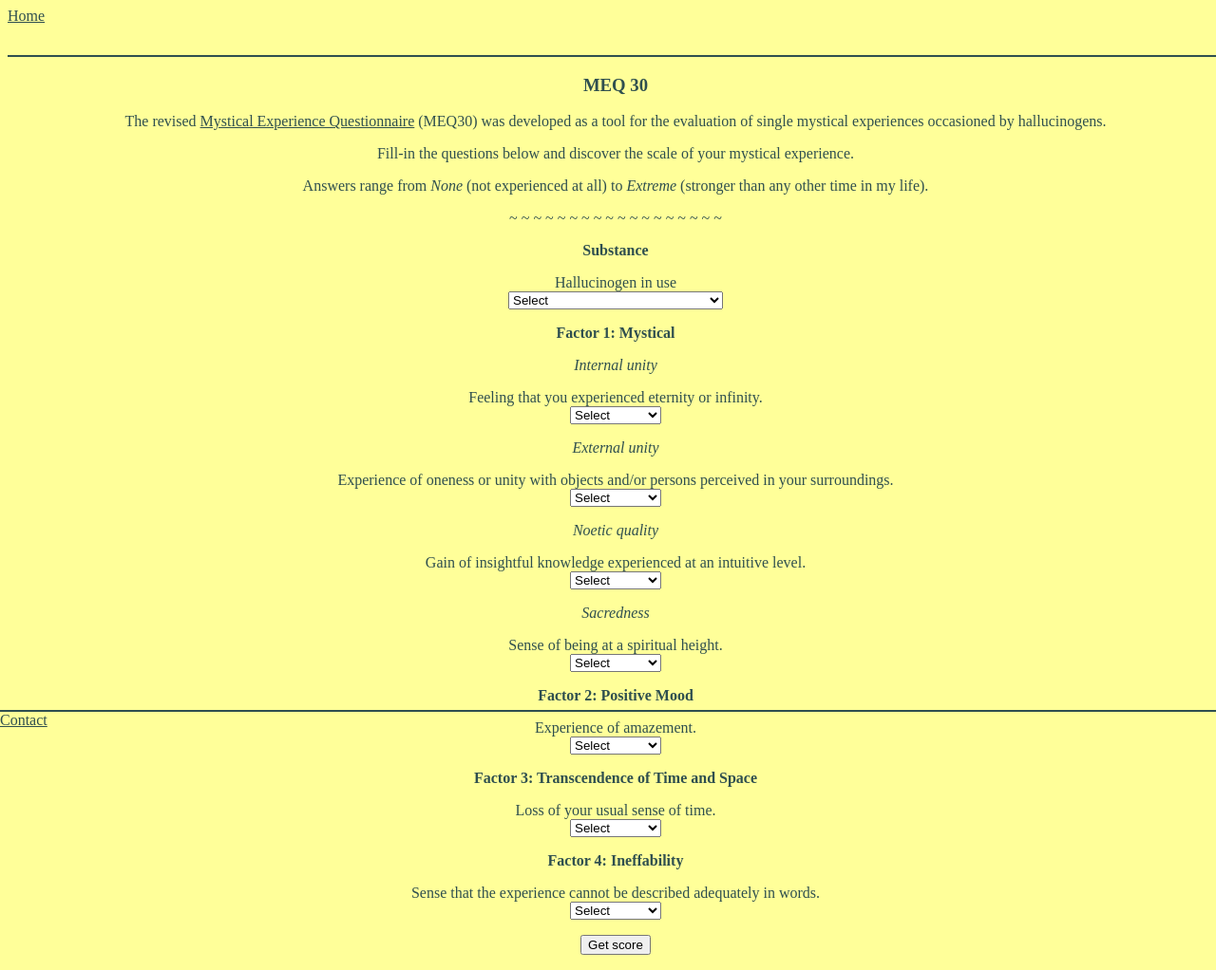
After one commit to bugo99iot/weiweigfu-web, a Flask app: page /meq30 in a window 1280 px wide. The commit adds this page. Shown: the whole page at 95% size. Run offline with Flask 2, Linux system fonts and the light colour scheme.

Commit message:
Miscellanea.

```diff
--- a/app.py
+++ b/app.py
@@ -10,7 +10,8 @@ from settings import APP_PATH, APP_STATIC_PATH
 from utils.load_data import ProjectData
 
 from utils.email_sender import send_email
-from utils.forms import ContactForm
+from forms.contact import ContactForm
+from forms.meq30 import Meq30Form
 
 app = Flask(__name__)
 
@@ -47,6 +48,12 @@ def contact():
         return render_template('core/contact.html', form=form)
 
 
+@app.route('/meq30', methods=["GET", "POST"])
+def meq30():
+    form = Meq30Form()
+    return render_template('installations/meq30.html', form=form)
+
+
 @app.route("/meaning-of-life", methods=["GET"])
 def meaning_of_life():
     meaning_of_life_choice: str = random.choice(ProjectData.MEANING_OF_LIFE)
--- a/data/installations/meaning_of_life.json
+++ b/data/installations/meaning_of_life.json
@@ -19,9 +19,14 @@
   "deserving an after-life.",
   "exiting the wheel or reincarnation.",
   "to reincarnate in a plant.",
-  "to recognize who is are not inferno, and make them endure, and give them space.",
+  "to recognize who is not inferno, and make them endure, and give them space.",
   "the smile of your child.",
   "a picture in black and white.",
   "listening to him, whispering in the dark.",
-  "listening to her, whispering in the dark."
+  "listening to her, whispering in the dark.",
+  "to build your own reality-tunnel.",
+  "to write the greatest novel of XXI century.",
+  "to write the greatest novel of XXII century.",
+  "to write the greatest novel of XXIII century.",
+  "to conect with others."
 ]
--- /dev/null
+++ b/forms/meq30.py
@@ -0,0 +1,87 @@
+from flask_wtf import FlaskForm
+from wtforms import SubmitField, SelectField
+from wtforms.validators import DataRequired
+
+meq30_score_choices = [(None, 'Select'),
+                       (0, 'None'),
+                       (1, 'Can\'t decide'),
+                       (2, 'Slight'),
+                       (3, 'Moderate'),
+                       (4, 'Strong'),
+                       (5, 'Extreme')]
+
+substance_choice = [(None, 'Select'),
+                    ('lsd', 'LSD'),
+                    ('psilocybin', 'Psilocybin / Mushrooms or Truffles'),
+                    ('5-meo-dmt', '5-Meo-DMT (synthetic)'),
+                    ('bufo', 'Bufo / Toad'),
+                    ('dmt', 'DMT (synthetic)'),
+                    ('ayahuasca', 'Ayahuasca'),
+                    ('mescaline', 'Mescaline (synthetic)'),
+                    ('san_pedro', 'San Pedro'),
+                    ('peyote', 'Peyote'),
+                    ('ibogaine', 'Ibogaine'),
+                    ('ketamine', 'Ketamine'),
+                    ('other', 'Other'),
+                    ('dont_know', 'Don\'t know'),
+                    ('dont_want_say', 'Don\'t want to say')]
+
+
+class Meq30Form(FlaskForm):
+    substance = SelectField(label='Hallucinogen in use',
+                            choices=substance_choice)
+
+    # Factor 1: Mystical
+
+    q1 = SelectField(label='Feeling that you experienced eternity or infinity.',
+                     choices=meq30_score_choices,
+                     validators=[DataRequired()],
+                     default=None)
+
+    q2 = SelectField(label='Freedom from the limitations of your personal self and feeling a unity or bond with '
+                           'what was felt to be greater than your personal self.',
+                     choices=meq30_score_choices,
+                     validators=[DataRequired()],
+                     default=None)
+
+    q7 = SelectField(label='Experience of oneness or unity with objects and/or persons perceived in your surroundings.',
+                     choices=meq30_score_choices,
+                     validators=[DataRequired()],
+                     default=None)
+
+    q10 = SelectField(label='Gain of insightful knowledge experienced at an intuitive level.',
+                      choices=meq30_score_choices,
+                      validators=[DataRequired()],
+                      default=None)
+
+    q13 = SelectField(label='Sense of being at a spiritual height.',
+                      choices=meq30_score_choices,
+                      validators=[DataRequired()],
+                      default=None)
+
+    # Factor 2: Positive Mood
+
+    q16 = SelectField(label='Experience of amazement.',
+                      choices=meq30_score_choices,
+                      validators=[DataRequired()],
+                      default=None)
+
+    # Factor 3: Transcendence of Time and Space
+
+    q22 = SelectField(label='Loss of your usual sense of time.',
+                      choices=meq30_score_choices,
+                      validators=[DataRequired()],
+                      default=None)
+
+    # Factor 4: Ineffability
+
+    q28 = SelectField(label='Sense that the experience cannot be described adequately in words.',
+                      choices=meq30_score_choices,
+                      validators=[DataRequired()],
+                      default=None)
+
+    # get score
+    get_score = SubmitField(label="Get score")
+
+    def calculate_score(self):
+        return
--- /dev/null
+++ b/static/js/main.js
@@ -0,0 +1,6 @@
+
+function msgprint() {
+  console.log( "Function is called." )
+  alert("You are Successfully Called the JavaScript function");
+  return num1 + num2;
+}
--- a/templates/core/layout.html
+++ b/templates/core/layout.html
@@ -1,5 +1,5 @@
 <!doctype html>
-<html>
+<html lang="en">
 
   <head>
     <title>{{ title }}</title>
@@ -7,6 +7,7 @@
       <link rel="stylesheet" href="{{ url_for('static', filename='css/main.css') }}">
       <link rel="shortcut icon" href="{{ url_for('static', filename='images/favicon.ico') }}">
       {% block css %}{% endblock %}
+      <script src="{{url_for('static', filename='js/main.js')}}"></script>
   </head>
 
   <body>
--- /dev/null
+++ b/templates/installations/meq30.html
@@ -0,0 +1,127 @@
+{% extends 'core/layout.html' %}
+
+{% block content %}
+<div class="contact">
+    <h3>MEQ 30 </h3>
+
+    {% if success %}
+
+        <p>Thank you for your message.</p>
+
+    {% elif fail %}
+
+        <p>Something went wrong.</p>
+
+        <p>Please check your email address and <a href={{ url_for('contact') }}>try again</a>.</p>
+
+    {% else %}
+
+        <form action="{{ url_for('meq30') }}" method=post>
+            {{ form.csrf_token }}
+            <div>
+                <p>
+                    The revised <a href="https://www.ncbi.nlm.nih.gov/pmc/articles/PMC3539773/">Mystical Experience
+                    Questionnaire</a> (MEQ30) was developed as a tool for the evaluation of single
+                    mystical experiences occasioned by hallucinogens.
+                </p>
+
+                <p>
+                    Fill-in the questions below and discover the scale of your mystical experience.
+                </p>
+
+                <p>
+                    Answers range from <i>None</i> (not experienced at all) to <i>Extreme</i> (stronger than any
+                    other time in my life).
+                </p>
+
+
+                <p>
+                    ~ ~ ~ ~ ~ ~ ~ ~ ~ ~ ~ ~ ~ ~ ~ ~ ~ ~
+                </p>
+
+                <p>
+                    <b>Substance</b>
+                </p>
+
+                <p>
+                    {{ form.substance.label }} <br>
+                    {{ form.substance() }}
+                </p>
+
+                <p>
+                    <b>Factor 1: Mystical</b>
+                </p>
+
+                <p>
+                    <i>Internal unity</i>
+                </p>
+
+                <p>
+                    {{ form.q1.label }} <br>
+                    {{ form.q1() }}
+                </p>
+
+                <p>
+                    <i>External unity</i>
+                </p>
+
+                <p>
+                    {{ form.q7.label }} <br>
+                    {{ form.q7() }}
+                </p>
+
+                <p>
+                    <i>Noetic quality</i>
+                </p>
+
+                <p>
+                    {{ form.q10.label }} <br>
+                    {{ form.q10() }}
+                </p>
+
+                <p>
+                    <i>Sacredness</i>
+                </p>
+
+                <p>
+                    {{ form.q13.label }} <br>
+                    {{ form.q13() }}
+                </p>
+
+                <p>
+                    <b>Factor 2: Positive Mood</b>
+                </p>
+
+                <p>
+                    {{ form.q16.label }} <br>
+                    {{ form.q16() }}
+                </p>
+
+                <p>
+                    <b>Factor 3: Transcendence of Time and Space</b>
+                </p>
+
+                <p>
+                    {{ form.q22.label }}<br>
+                    {{ form.q22() }}
+                </p>
+
+                <p>
+                    <b>Factor 4: Ineffability</b>
+                </p>
+
+                <p>
+                    {{ form.q28.label }}<br>
+                    {{ form.q28() }}
+                </p>
+                <p>
+                    {{ form.get_score }}
+                </p>
+            </div>
+        </form>
+
+    {% endif %}
+
+</div>
+
+{% endblock %}
```
Also changed, not shown: templates/core/home.html (+8 -0 lines), forms/contact.py (renamed from utils/forms.py).
